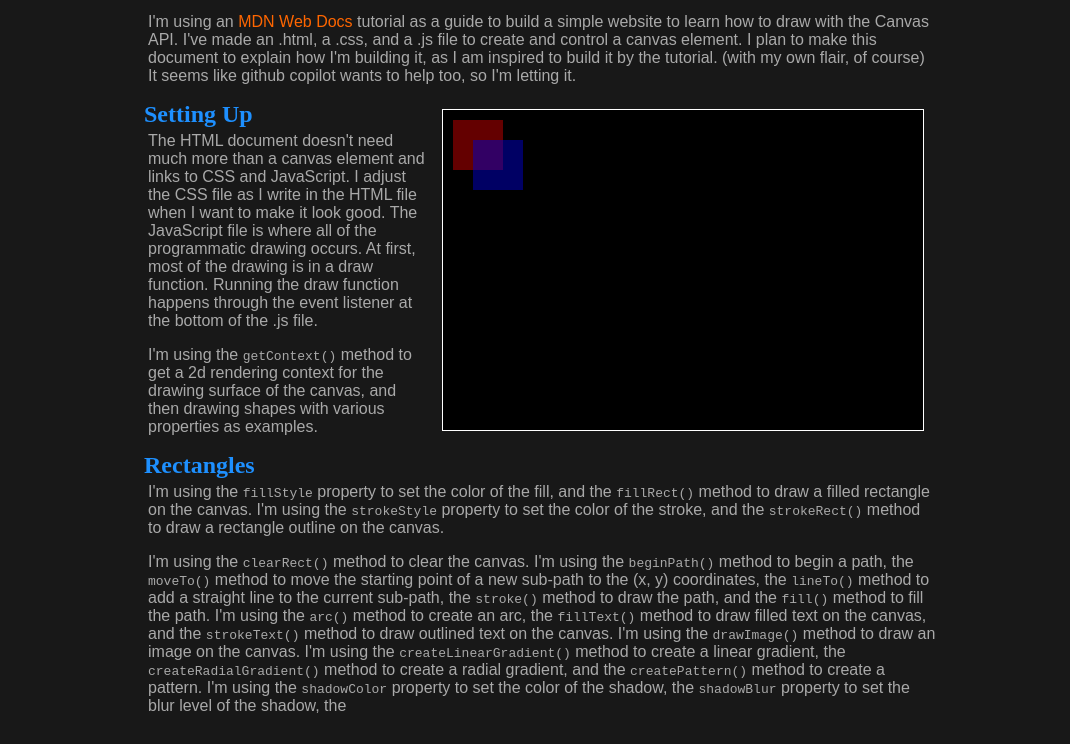
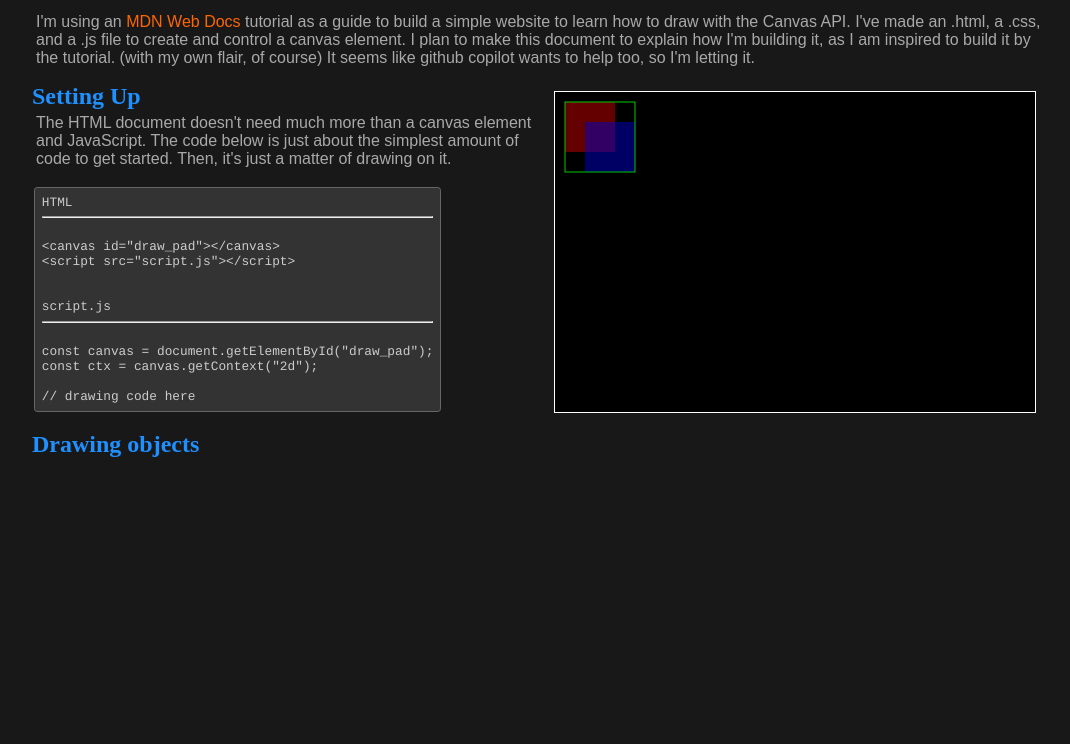
Before and after one commit to QuackersNCheese/Canvas-Exploration, a plain HTML site: page index.html in a window 1280 px wide. Shown: the part 56-800 px from the top of the page, without its empty margins (100-1170 px from the left). Drawn offline with Linux system fonts and the light colour scheme.

Commit message:
made drawings and took notes

```diff
--- a/index.html
+++ b/index.html
@@ -18,37 +18,24 @@
 
   <canvas id="tutorial" height="320" width="480" alt="introductory drawing"></canvas>
     <h2>Setting Up</h2>
-    <p>The HTML document doesn't need much more than a canvas element and links to
-      CSS and JavaScript. I adjust the CSS file as I write in the HTML file when I
-      want to make it look good. The JavaScript file is where all of the programmatic
-      drawing occurs. At first, most of the drawing is in a draw function. Running
-      the draw function happens through the event listener at the bottom of the .js
-      file.</p>
-    <p>I'm using the <code>getContext()</code> method to get a 2d rendering context
-      for the drawing surface of the canvas, and then drawing shapes with various
-      properties as examples. </p>
-    <h2>Rectangles</h2>
-    <p>I'm using the
-      <code>fillStyle</code> property to set the color of the fill, and the
-      <code>fillRect()</code> method to draw a filled rectangle on the canvas. I'm
-      using the <code>strokeStyle</code> property to set the color of the stroke, and
-      the <code>strokeRect()</code> method to draw a rectangle outline on the canvas.</p>
-      <p>I'm using the <code>clearRect()</code> method to clear the canvas. I'm using the
-      <code>beginPath()</code> method to begin a path, the <code>moveTo()</code> method
-      to move the starting point of a new sub-path to the (x, y) coordinates, the
-      <code>lineTo()</code> method to add a straight line to the current sub-path, the
-      <code>stroke()</code> method to draw the path, and the <code>fill()</code> method
-      to fill the path. I'm using the <code>arc()</code> method to create an arc, the
-      <code>fillText()</code> method to draw filled text on the canvas, and the
-      <code>strokeText()</code> method to draw outlined text on the canvas. I'm using
-      the <code>drawImage()</code> method to draw an image on the canvas. I'm using the
-      <code>createLinearGradient()</code> method to create a linear gradient, the
-      <code>createRadialGradient()</code> method to create a radial gradient, and the
-      <code>createPattern()</code> method to create a pattern. I'm using the
-      <code>shadowColor</code> property to set the color of the shadow, the
-      <code>shadowBlur</code> property to set the blur level of the shadow, the
+    <p>The HTML document doesn't need much more than a canvas element and JavaScript.
+      The code below is just about the simplest amount of code to get started. Then,
+      it's just a matter of drawing on it.</p>
+<pre>HTML
+<hr>
+&lt;canvas id="draw_pad"&gt;&lt;/canvas&gt;
+&lt;script src="script.js"&gt;&lt;/script&gt;
 
-  </p>
+
+script.js
+<hr>
+const canvas = document.getElementById("draw_pad");
+const ctx = canvas.getContext("2d");
+
+// drawing code here
+</pre>
+    <h2>Drawing objects</h2>
+
 
   <script src="tutorial_canvas.js"></script>
   </body>
--- a/style.css
+++ b/style.css
@@ -6,15 +6,13 @@ a {
 body {
     background-color: #181818;
     color: darkgray;
-    max-width: 800px;
+    max-width: 1024px;
     margin: 0 auto;
 }
 
 canvas {
     background-color: black;
     display: block;
-    /*width: 480px;
-    height: 320px;*/
     float: right;
     margin: 0.5em 1em;
     border: 1px solid white;
@@ -37,3 +35,15 @@ p {
     margin: 0.25em 0.25rem 1em 0.5em;
     font-family:Arial, Helvetica, sans-serif
 }
+
+pre {
+    display: inline-block;
+    font-family: courier;
+    font-size: 0.8em;
+    background-color: #333;
+    color: #ccc;
+    padding: 0.5em;
+    margin: 0.25em 0.5em;
+    border: 1px solid #666;
+    border-radius: 0.25em;
+}
--- a/tutorial_canvas.js
+++ b/tutorial_canvas.js
@@ -9,6 +9,9 @@ function draw() {
     ctx.fillStyle = "rgba(0, 0, 200, 0.5)";
     ctx.fillRect(30, 30, 50, 50);
 
+    ctx.strokeStyle = 'rgba(0, 200, 0, 1)';
+    ctx.strokeRect(10, 10, 70, 70);
+
   } else {
     const para = document.querySelector(".unsupported");
     para.textContent = "Your browser does not support HTML5 Canvas";
```
Also changed, not shown: drawings/drawing00.html (added, +15 -0 lines), drawings/drawing01.html (added, +56 -0 lines).
